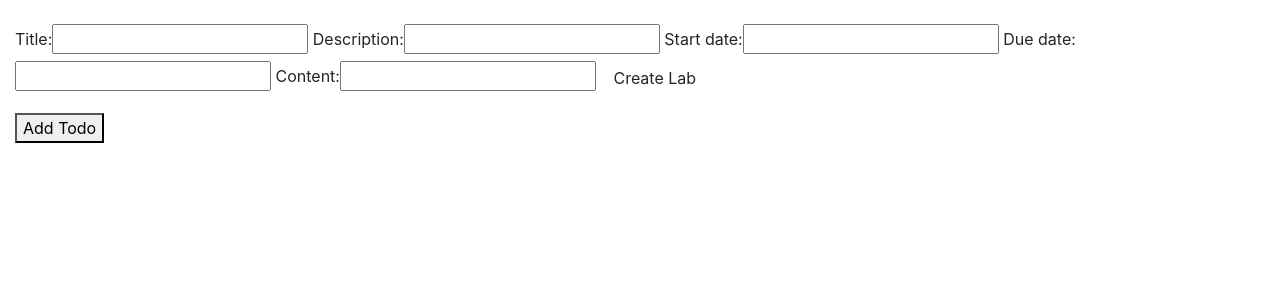
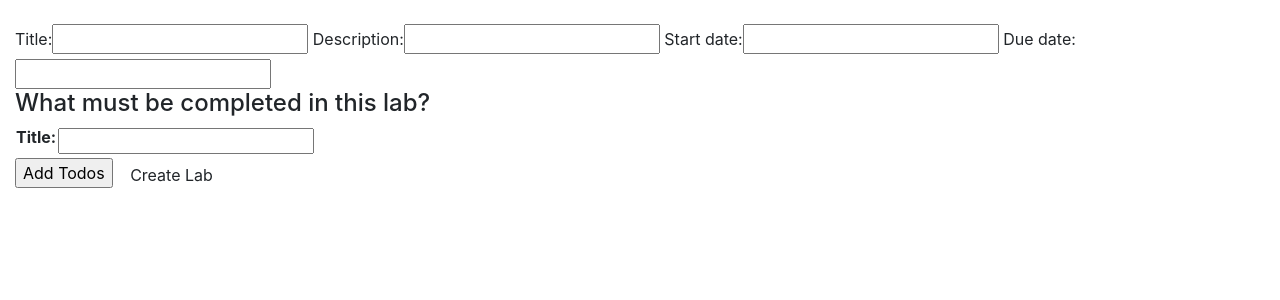
Before and after one commit to dfitzgerald7/django-lab-app, a Django app: page /labs/new in a window 1280 px wide. Shown: the part 56-356 px from the top of the page. Run offline with Django 3.2, Linux system fonts and the light colour scheme; some libraries are stand-ins or nearby versions.

Commit message:
can render multiple todos in lab form. Now have to handle form submission in views

```diff
--- a/main/forms.py
+++ b/main/forms.py
@@ -1,10 +1,10 @@
 from django import forms
 from .models import Lab, Todo
+from django.forms import inlineformset_factory
 # from django.contrib.admin.widgets import SelectDateWidget
 
 class LabForm(forms.ModelForm):
     title = forms.CharField(max_length=100)
-    content = forms.CharField(max_length=200)
     start_date = forms.DateField()
     due_date = forms.DateField()
 
@@ -22,3 +22,6 @@ class TodoForm(forms.ModelForm):
     class Meta:
         model = Todo
         fields = ['title']
+
+
+TodoFormSet = inlineformset_factory(Lab, Todo, form=TodoForm)
--- a/main/static/main/todo_script.js
+++ b/main/static/main/todo_script.js
@@ -1,10 +1,22 @@
 
 
 window.onload = () => {
+    let num = 0
     const el = document.getElementById('todo_button')
     if (el){
         el.addEventListener('click', event => {
             document.getElementById('todo_form_div').append('<p> a todo </a>')
+            num += 1
+            console.log(num)
         })
     }
+
+
+    //code from
+    //https://stackoverflow.com/questions/501719/dynamically-adding-a-form-to-a-django-formset-with-ajax
+    $('#add_more').click(function() {
+        var form_idx = $('#id_form-TOTAL_FORMS').val();
+        $('#form_set').append($('#empty_form').html().replace(/__prefix__/g, form_idx));
+        $('#id_form-TOTAL_FORMS').val(parseInt(form_idx) + 1);
+    });
 }
--- a/main/templates/main/labs/new.html
+++ b/main/templates/main/labs/new.html
@@ -1,20 +1,26 @@
 {% extends 'main/main_html.html' %}
 
 {% block content %}
-    <form method="POST">
+    <form method="POST" action='/labs/new'>
         {% csrf_token %}
         {{ form }}
+
+        <h4> What must be completed in this lab? </h4>
+        {{ todo_form.management_form }}
+        <div id="form_set">
+            {% for form in todo_form.forms %}
+                <table class='no_error'>
+                    {{ form.as_table }}
+                </table>
+            {% endfor %}
+        </div>
+        <input type="button" value="Add Todos" id="add_more">
+        <div id="empty_form" style="display:none">
+            <table class='no_error'>
+                {{ todo_form.empty_form.as_table }}
+            </table>
+        </div>
         <button class='btn' type='submit'> Create Lab </button>
     </form>
 
-    <div id='todo_form_div'>
-
-    </div>
-
-    <button id='todo_button'> Add Todo </button>
-
 {% endblock %}
-
-<script>
-    console.log('hello')
-</script>
--- a/main/templates/main/main_html.html
+++ b/main/templates/main/main_html.html
@@ -3,7 +3,7 @@
     <link rel="stylesheet" href="https://stackpath.bootstrapcdn.com/bootstrap/4.3.1/css/bootstrap.min.css" integrity="sha384-ggOyR0iXCbMQv3Xipma34MD+dH/1fQ784/j6cY/iJTQUOhcWr7x9JvoRxT2MZw1T" crossorigin="anonymous">
     {% load static %}
     <script type="text/javascript" src="{% static 'main/todo_script.js' %}"></script>
-
+    <script src="https://ajax.googleapis.com/ajax/libs/jquery/1.11.1/jquery.min.js"></script>
 
 
 </head>
--- a/main/urls.py
+++ b/main/urls.py
@@ -26,6 +26,5 @@ urlpatterns = [
     path('logout/', views.logout_request, name='logout'),
     path('login/', views.login_request, name='login'),
     path('labs/new', views.new_lab, name='new_lab'),
-    path('todos/new', views.new_todos, name='new_todos'),
 
 ]
--- a/main/views.py
+++ b/main/views.py
@@ -3,7 +3,8 @@ from django.contrib.auth.forms import UserCreationForm, AuthenticationForm
 from django.contrib.auth import login, logout, authenticate
 from django.contrib import messages
 from django.contrib.auth.models import User
-from .forms import LabForm
+from .forms import LabForm, TodoForm, TodoFormSet
+from django.forms import formset_factory
 # Create your views here.
 
 def homepage(request):
@@ -65,36 +66,21 @@ def logout_request(request):
     return redirect('main:homepage')
 
 def new_lab(request):
-
+    todo_formset = formset_factory(TodoForm)
     if request.method == "POST":
         form = LabForm(request.POST)
+        todos = todo_formset(request.POST)
         if form.is_valid():
             lab = form.save()
             lab.users.add(request.user)
             # lab.save()
-            return redirect('main:new_todos')
+            return redirect('main:homepage')
         else:
             for msg in form.error_messages:
                 messages.error(request, f"{msg}:{form.error_messages[msg]}")
     form = LabForm
     return render(request,
                   'main/labs/new.html',
-                  {'form': form})
-
-
-
-def new_todos(request):
-    if request.method == "POST":
-        form = TodoForm(request.POST)
-        if form.is_valid():
-            todo = form.save()
-            lab.todo_set.add(todo)
-            # lab.save()
-            return redirect('main:homepage')
-        else:
-            for msg in form.error_messages:
-                messages.error(request, f"{msg}:{form.error_messages[msg]}")
-    form = TodoForm
-    return render(request,
-                  'main/labs/new.html',
-                  {'form': form})
+                  {'form': form,
+                    'todo_form': todo_formset
+                  })
```
Also changed, not shown: db.sqlite3.
